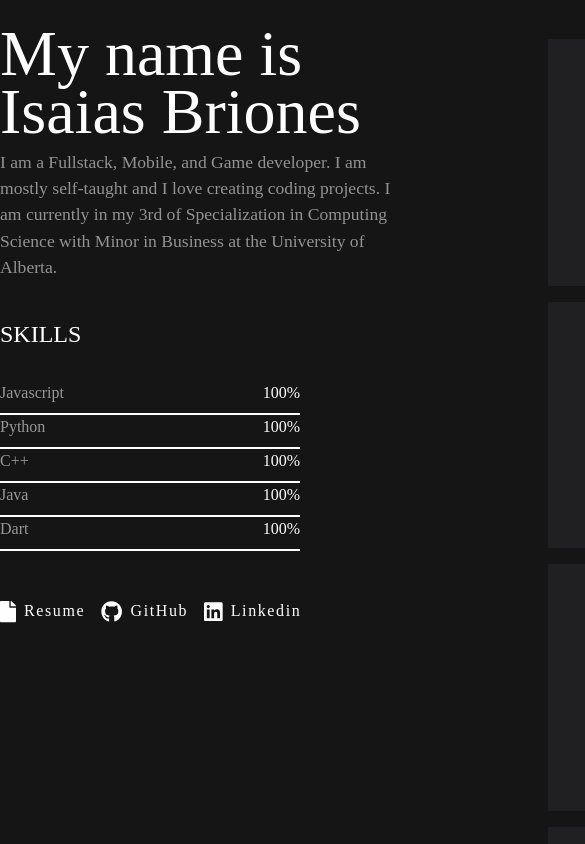
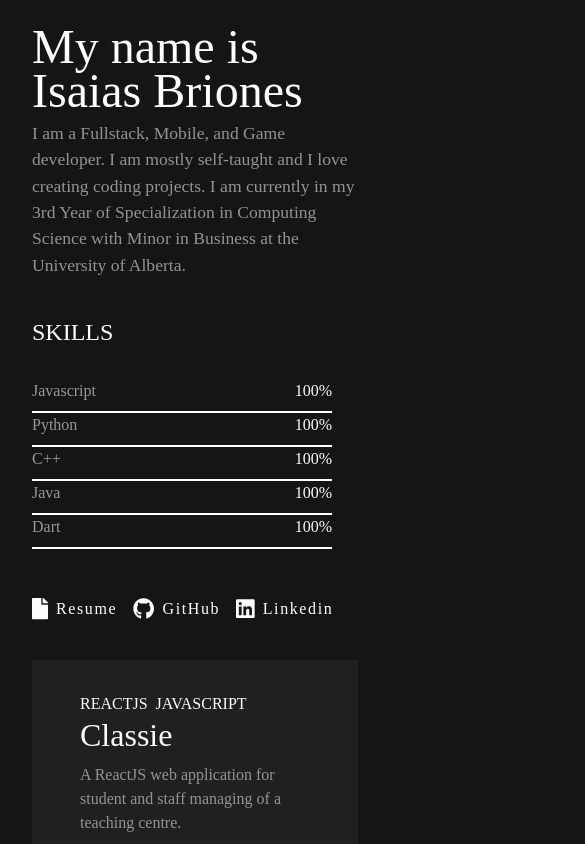
Before and after one commit to eesayas/portfolio, a Vue app: page / in a window 390 px wide. Shown: the top 844 px of the page, 585 px wide, since content can reach past the window. Built offline with nearby package versions, Linux system fonts and the light colour scheme; a web font is replaced by a local one.

Commit message:
responsive design:

```diff
--- a/src/App.vue
+++ b/src/App.vue
@@ -1,13 +1,13 @@
 <template>
 <div id="app" class="d-flex h-100">
   <div class="d-flex mx-auto">
-    <div class="d-table" style="padding-top: 6.5vw">
+    <div class="d-table" style="padding-top: 6.5vw" id='left-panel'>
       <About/><br>
       <Skills/><br><br>
       <Contact/>
     </div>
 
-    <div class="h-100 ml-5" id="projects">
+    <div class="ml-5 h-100" id="projects">
       <Project/>
       <Project/>
       <Project/>
@@ -16,10 +16,9 @@
       <Project/>
       <Project/>
       <Project/>
-      <Project/>
+
     </div>
   </div>
-
 </div>
 </template>
 
@@ -70,4 +69,33 @@ export default {
   -ms-overflow-style: none;  /* IE and Edge */
   scrollbar-width: none;  /* Firefox */
 }
+
+@media screen and (max-width: 1250px) {
+  #projects{
+    margin-left: 1rem !important;
+  }
+
+  #app{
+    padding: 0 2rem;
+  }
+}
+
+@media screen and (max-width: 845px) {
+  #left-panel{
+    background-color: #151515;
+    width: 100%;
+  }
+
+  #projects{
+    margin-left: 0 !important;
+  }
+
+  #app{
+    height: auto !important;
+  }
+
+  #app > div{
+    flex-direction: column;
+  }
+}
 </style>
--- a/src/components/About.vue
+++ b/src/components/About.vue
@@ -3,7 +3,7 @@
     <h1>My name is <br> Isaias Briones</h1>
     <p>
         I am a Fullstack, Mobile, and Game developer. I am mostly self-taught and I love creating coding projects.
-        I am currently in my 3rd of Specialization in Computing Science with Minor in Business at the University of Alberta.
+        I am currently in my 3rd Year of Specialization in Computing Science with Minor in Business at the University of Alberta.
     </p>
 </div>
 </template>
@@ -30,4 +30,22 @@ p{
     width: 400px;
     font-size: 1.1rem;
 }
+
+@media screen and (max-width: 1250px) {
+    h1{
+        font-size: 3rem;
+    }
+}
+
+@media screen and (max-width: 562px){
+    div{
+        width: auto;
+    }
+}
+
+@media screen and (max-width: 460px){
+    p{
+        width: auto;
+    }
+}
 </style>
--- a/src/components/Contact.vue
+++ b/src/components/Contact.vue
@@ -1,5 +1,5 @@
 <template>
-<div style="width:300px;" class="d-flex">
+<div style="width:300px;" class="d-flex" id="contact-cont">
     <div class="d-flex align-items-center" role="button">
         <font-awesome-icon :icon="['fas', 'file']" size="lg"/>
         <span class="mx-2">Resume</span>
@@ -30,4 +30,23 @@ span{
     font-family: RubikLight;
     letter-spacing: 0.1rem;
 }
+
+@media screen and (max-width: 845px) {
+  #left-panel{
+    position: fixed;
+    background-color: #151515;
+    width: 100%;
+    padding-bottom: 2rem;
+  }
+
+  #projects{
+    margin-left: 0 !important;
+  }
+}
+
+@media screen and (max-width: 373px) {
+    #contact-cont{
+        width: 100%;
+    }
+}
 </style>
--- a/src/components/Project.vue
+++ b/src/components/Project.vue
@@ -20,6 +20,12 @@ export default {
     background: #202022;
     margin: 1rem 0;
     user-select: none;
+    transition: all .3s ease-in-out;
+}
+
+#project:hover{
+    box-shadow: rgba(0, 0, 0, 0.22) 0px 19px 43px;
+    transform: translate3d(0px, -7px, 0px);
 }
 
 span{
```
Also changed, not shown: 1 other file (tests, documents, lock files or other folders).
